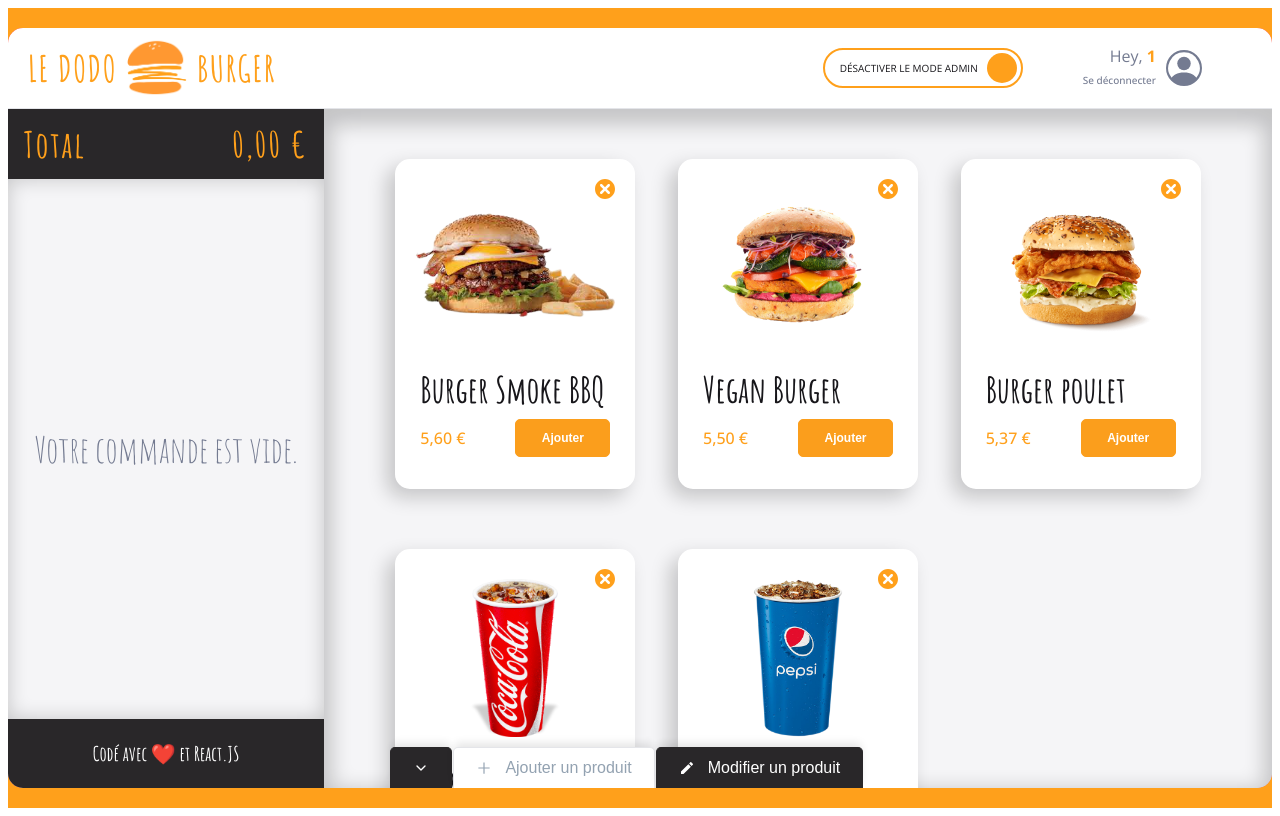
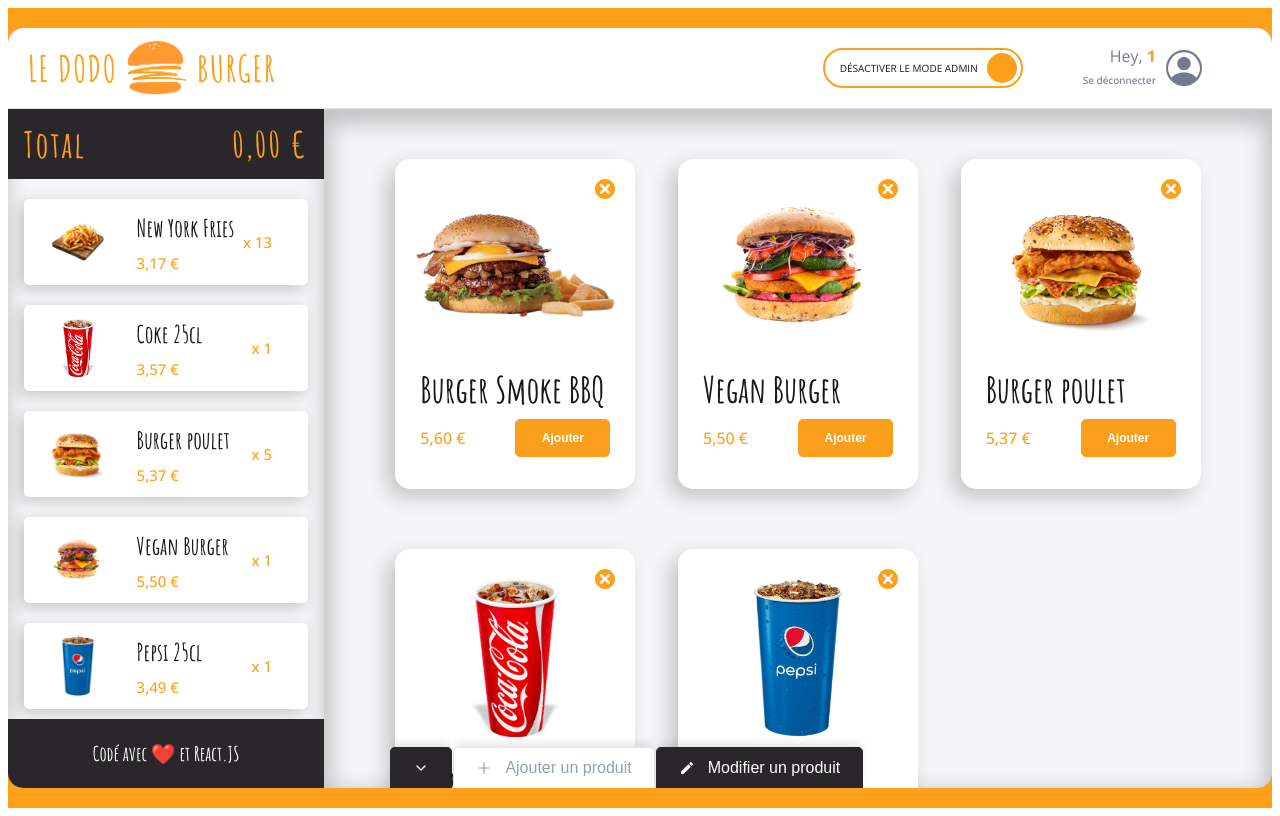
Before and after one commit to nantedev/DodoBurger, a React (Vite) app: page /order/1 in a window 1280 px wide. Built offline with nearby package versions, Linux system fonts and the light colour scheme; grey boxes are pictures that could not be loaded.

Commit message:
♻️ F11: Basket > add BasketCard

```diff
--- a/src/components/pages/order/Main/Basket/Basket.jsx
+++ b/src/components/pages/order/Main/Basket/Basket.jsx
@@ -6,6 +6,7 @@ import EmptyBasket from './EmptyBasket'
 import { useContext } from 'react'
 import OrderContext from '../../../../../context/OrderContext'
 import BasketProducts from "./BasketProducts"
+import { theme } from '../../../../../theme'
 
 export default function Basket() {
   const {basket} = useContext(OrderContext)
@@ -15,13 +16,28 @@ export default function Basket() {
   return (
     <BasketStyled>
         <Total amountToPay={formatPrice(0)} />
-        {isBasketEmpty ?  <EmptyBasket /> : <BasketProducts />}
+        {isBasketEmpty ?  <EmptyBasket /> : <BasketProducts basket={basket}/>}
         <Footer />
     </BasketStyled>
   );
 }
 
 const BasketStyled = styled.div`
+  background: ${theme.colors.background_white};
+  box-shadow: ${theme.shadows.basket};
   display: flex;
   flex-direction: column;
+  border-bottom-left-radius: ${theme.borderRadius.extraRound};
+  height: 85vh;
+
+  .head {
+    position: sticky;
+    top: 0;
+  }
+
+  .footer {
+    border-bottom-left-radius: ${theme.borderRadius.extraRound};
+    position: sticky;
+    bottom: 0;
+  }
 `
--- /dev/null
+++ b/src/components/pages/order/Main/Basket/BasketCard.jsx
@@ -0,0 +1,140 @@
+import React from "react"
+import styled, { css } from "styled-components"
+import { MdDeleteForever } from "react-icons/md"
+import { theme } from "../../../../../theme"
+import { formatPrice } from "../../../../../utils/maths"
+
+export default function BasketCard({ title, price, quantity, imageSource, className }) {
+    return (
+        <BasketCardStyled className={className}>
+            <div className="delete-button">
+                <MdDeleteForever className="icon" />
+            </div>
+            <div className="image">
+                <img src={imageSource} alt={title} />
+            </div>
+            <div className="text-info">
+                <div className="left-info">
+                    <div className="title">
+                        <span>{title}</span>
+                    </div>
+                    <span className="price">{formatPrice(price)}</span>
+                </div>
+                <div className="quantity">
+                    <span>x {quantity}</span>
+                </div>
+            </div>
+        </BasketCardStyled>
+    )
+}
+
+const BasketCardStyled = styled.div`
+  /* border: 1px solid red; */
+    box-sizing: border-box;
+    height: 86px;
+    padding: 8px 16px;
+    display: grid;
+    grid-template-columns: 30% 1fr;
+    border-radius: ${theme.borderRadius.round};
+    background: ${theme.colors.white};
+    box-shadow: ${theme.shadows.cardBasket};
+    position: relative;
+    .image {
+        box-sizing: border-box;
+        height: 70px;
+        /* border: 1px solid red; */
+        img {
+        padding: 5px;
+        box-sizing: border-box;
+        height: 100%;
+        width: 100%;
+        object-fit: contain;
+        }
+    }
+    .text-info {
+        box-sizing: border-box;
+        /* background: green; */
+        /* border: 1px solid green; */
+        display: grid;
+        grid-template-columns: 70% 1fr;
+        font-size: ${theme.fonts.size.P0};
+        color: ${theme.colors.primary};
+        .left-info {
+        display: grid;
+        grid-template-rows: 60% 40%;
+        margin-left: 21px;
+        align-items: center;
+        .title {
+            display: flex;
+            align-items: center;
+            /* background: yellow; */
+            font-family: ${theme.fonts.family.stylish};
+            font-size: ${theme.fonts.size.P3};
+            line-height: 32px;
+            font-weight: ${theme.fonts.weights.bold};
+            color: ${theme.colors.dark};
+            min-width: 0;
+            span {
+                overflow: hidden;
+                /* width: 100%; */
+                white-space: nowrap;
+                text-overflow: ellipsis;
+            }
+        }
+        .price {
+            /* background: blue; */
+            font-size: ${theme.fonts.size.SM};
+            font-weight: ${theme.fonts.weights.medium};
+            font-family: ${theme.fonts.family.openSans};
+            /* color: ${theme.colors.white}; */
+        }
+        }
+    .quantity {
+      box-sizing: border-box;
+      /* border: 1px solid lightblue; */
+      /* background: lightblue; */
+      font-weight: ${theme.fonts.weights.medium};
+      display: flex;
+      align-items: center;
+      justify-content: flex-end;
+      margin-right: 20px;
+      font-size: ${theme.fonts.size.SM};
+    }
+    }
+  .delete-button {
+    display: none;
+    z-index: 1;
+  }
+  :hover {
+    .delete-button-pokemon {
+      /* border: 1px solid red; */
+      border: none;
+      box-sizing: border-box;
+      position: absolute;
+      top: 0;
+      right: 0;
+      bottom: 0;
+      width: 76px;
+      border-top-right-radius: ${theme.borderRadius.round};
+      border-bottom-right-radius: ${theme.borderRadius.round};
+      padding: 10px;
+      display: flex;
+      align-items: center;
+      justify-content: center;
+      background: ${theme.colors.red};
+      color: ${theme.colors.white};
+      cursor: pointer;
+      .icon {
+        width: ${theme.fonts.size.P3};
+        height: ${theme.fonts.size.P3};
+      }
+      /* behaviour on delete-button hover */
+      :hover {
+        text-decoration: underline;
+        .icon {
+          color: ${theme.colors.black};
+        }
+      }
+    }
+  }
+`
--- a/src/components/pages/order/Main/Basket/BasketProducts.jsx
+++ b/src/components/pages/order/Main/Basket/BasketProducts.jsx
@@ -1,10 +1,34 @@
 import styled from 'styled-components';
+import BasketCard from './BasketCard';
 
-export default function BasketProducts() {
+export default function BasketProducts({basket}) {
   return (
-    <BasketProductsStyled>Content</BasketProductsStyled>
+    <BasketProductsStyled>{basket.map((basketProduct) => (
+        <div className='basket-card'>
+          <BasketCard {...basketProduct} />
+        </div>
+        ))}
+    </BasketProductsStyled>
   );
 }
 
 const BasketProductsStyled = styled.div`
-`;
+  /* border: 1px solid red; */
+    flex: 1;
+    display: flex;
+    flex-direction: column;
+    overflow-y: scroll;
+    .basket-card {
+        /* border: 1px solid blue; */
+        margin: 10px 16px;
+        height: 86px;
+        box-sizing: border-box;
+        &:first-child {
+            margin-top: 20px;
+          /* border: 1px solid red; */
+        }
+        &:last-child {
+            margin-bottom: 20px;
+        }
+    }
+`
--- a/src/hooks/useBasket.jsx
+++ b/src/hooks/useBasket.jsx
@@ -2,6 +2,6 @@ import { useState } from 'react'
 import {fakeBasket} from '../fakeData/fakeBasket.jsx'
 
 export const useBasket = () => {
-    const [basket, setBasket] = useState(fakeBasket.EMPTY)
+    const [basket, setBasket] = useState(fakeBasket.LARGE)
     return { basket }
 }
--- a/src/theme/index.jsx
+++ b/src/theme/index.jsx
@@ -68,6 +68,7 @@ const shadows = {
   strong: "0px 8px 20px 8px rgba(0, 0, 0, 0.2) inset",
   orangeHighlight: "0 0 8px 0 rgb(255 154 35 / 100%)",
   basket: "0px 0px 20px rgba(0, 0, 0, 0.2) inset ",
+  cardBasket: "-4px 4px 15px 0 rgb(0 0 0 / 20%)",
 }
 
 export const theme = {
```
